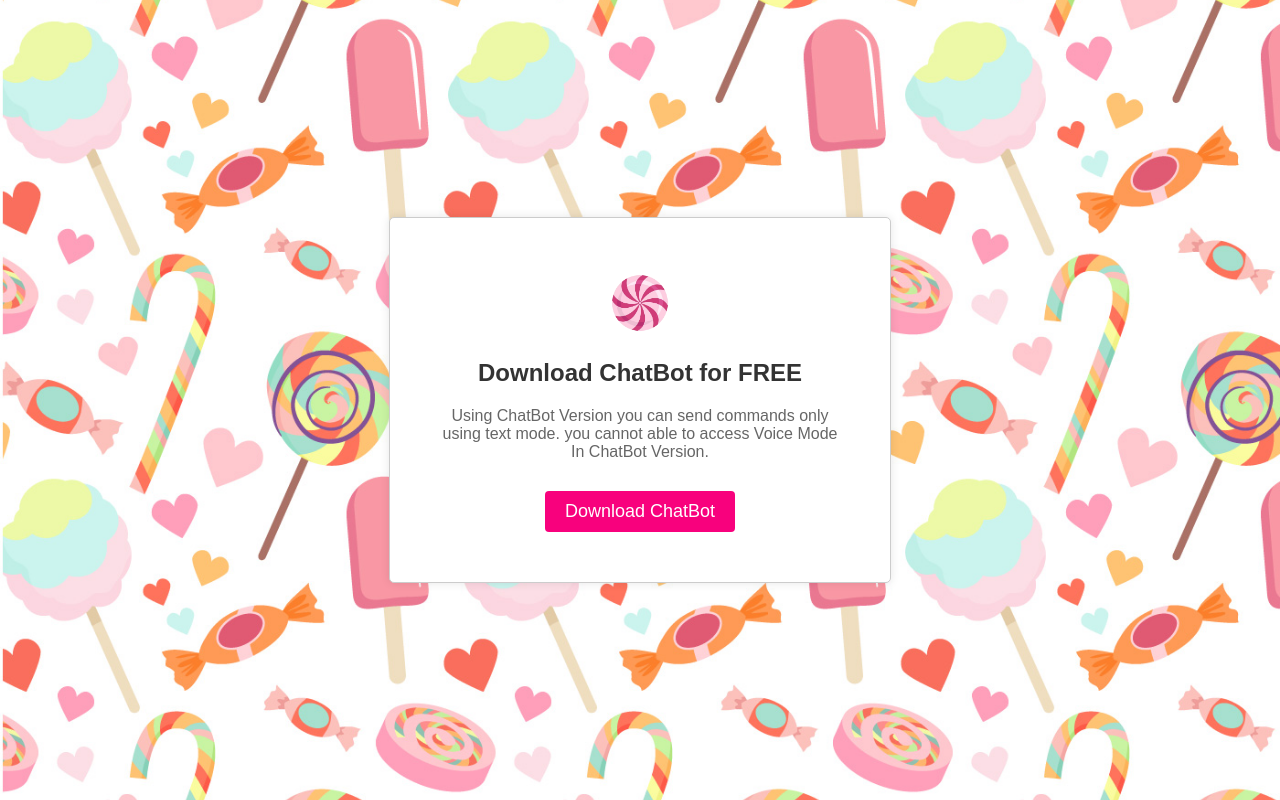
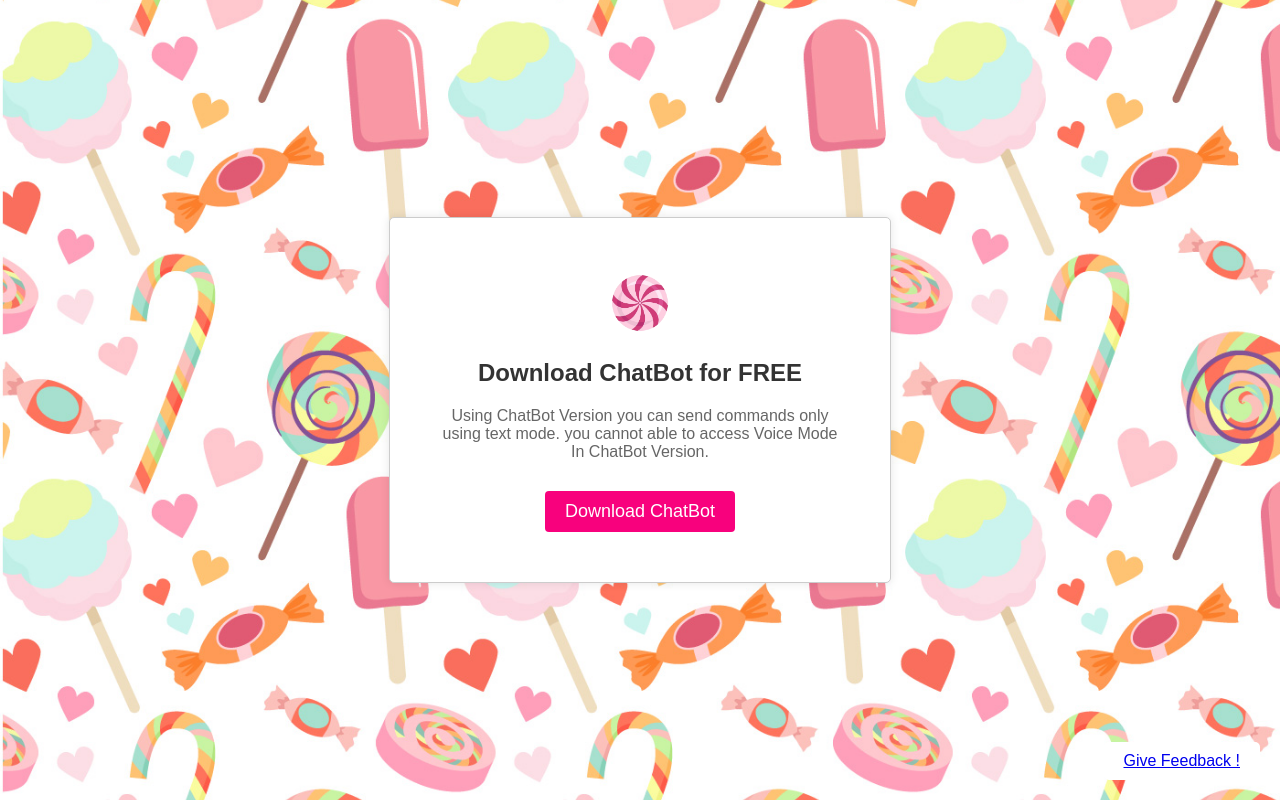
Before and after one commit to Ajaykumar-8307/Candy, a plain HTML site: page Candy_ChatBot.html in a window 1280 px wide. Drawn offline with Linux system fonts and the light colour scheme.

Commit message:
Update Candy_ChatBot.html

```diff
--- a/Candy_ChatBot.html
+++ b/Candy_ChatBot.html
@@ -54,6 +54,18 @@
         .download-button:hover {
             background-color: #B6005B;
         }
+        .bottom-corner-button {
+            background-color: white;
+            border: none;
+            border-radius: 5px;
+            position: fixed; /* Fixed positioning so it stays in the viewport */
+            bottom: 20px; /* Distance from the bottom of the viewport */
+            right: 20px; /* Distance from the right of the viewport */
+            padding: 10px 20px;
+            cursor: pointer;
+            font-size: 16px;
+            z-index: 1000; /* Ensures the button is on top of other elements */
+        }
     </style>
 <link rel="Shortern Icon" type="x-icon" href="ico.png"></link>
 </head>
@@ -64,5 +76,6 @@
         <p>Using ChatBot Version you can send commands only using text mode. you cannot able to access Voice Mode In ChatBot Version.</p>
         <a href="Candy_ChatBot.rar" class="download-button">Download ChatBot</a>
     </div>
+    <button class="bottom-corner-button"><a href="feedback.html">Give Feedback !</a></button>
 </body>
 </html>
```
